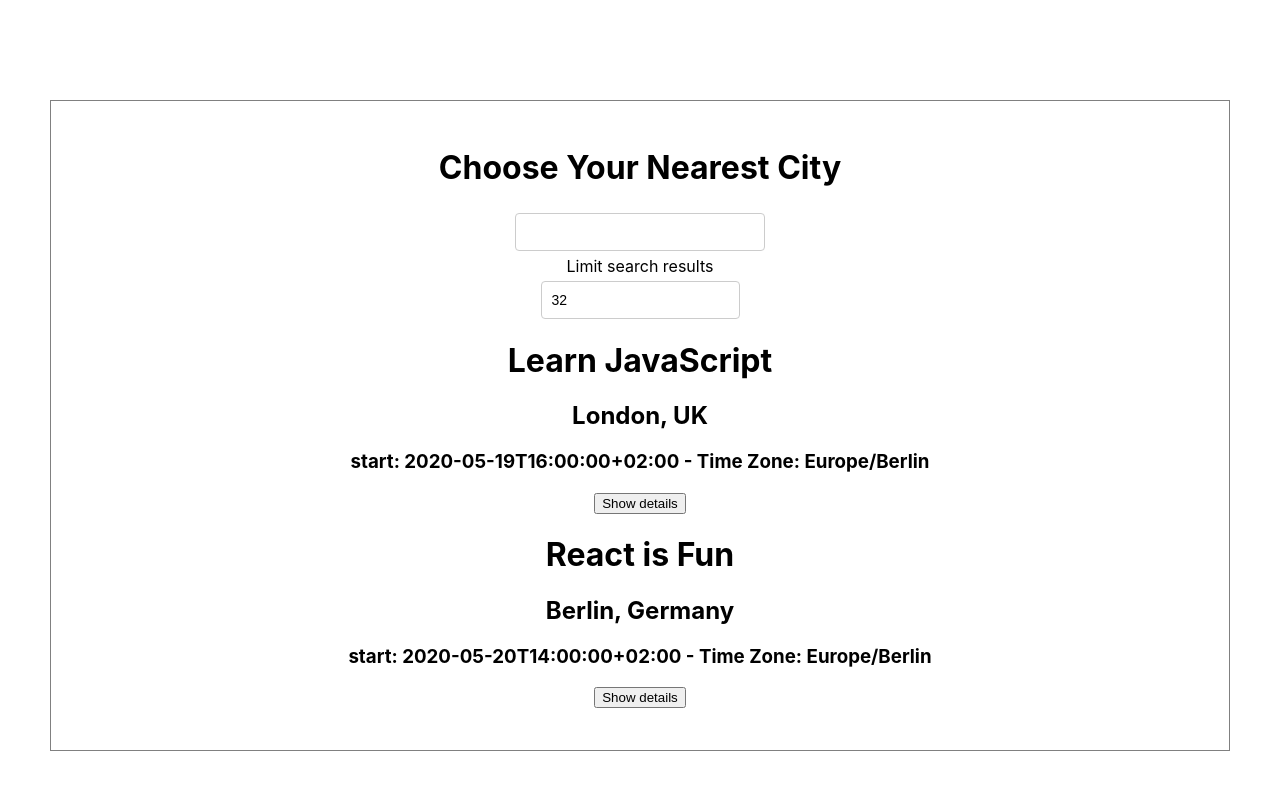
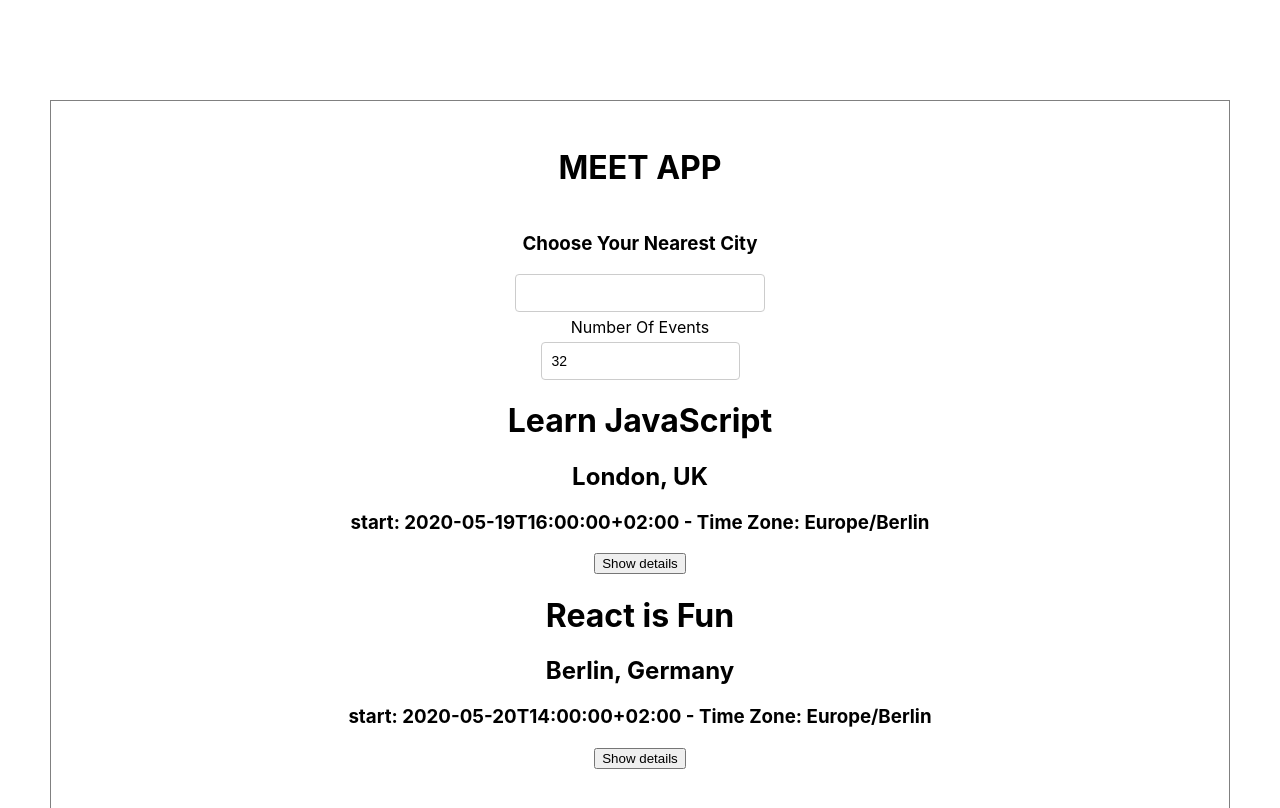
Before and after one commit to ttyagianjali/meet, a React (Create React App) app: page / in a window 1280 px wide. Shown: the top 808 px of the page. Built offline with nearby package versions, Linux system fonts and the light colour scheme; what atatus-spa would draw is missing.

Commit message:
changed some styling

```diff
--- a/src/App.css
+++ b/src/App.css
@@ -86,9 +86,13 @@
   padding: 10px 10px 35px;
   margin-bottom: 10px;
   text-align: left;
-  border: 1px solid black;
+  border-top: 1px solid black;
   border-radius: 4px;
   position: relative;
+}
+
+.EventList{
+  border-top: 2px;
 }
 
 .details-btn {
--- a/src/App.js
+++ b/src/App.js
@@ -59,7 +59,7 @@
   render() {
     return (
       <div className="App">
-        <h1><span>Choose Your Nearest City</span></h1>
+        <h1>MEET APP</h1>
         <CitySearch
           locations={this.state.locations}
           updateEvents={this.updateEvents}
--- a/src/CitySearch.js
+++ b/src/CitySearch.js
@@ -42,6 +42,9 @@
     return (
       <div className="CitySearch">
         <InfoAlert text={this.state.infoText} />
+        <h3>
+          Choose Your Nearest City
+        </h3>
         <input
           type="text"
           className="city"
--- a/src/NumberOfEvents.js
+++ b/src/NumberOfEvents.js
@@ -26,7 +26,7 @@
   render() {
     return (
       <div>
-        <p>Limit search results </p>
+        <p>Number Of Events</p>
         <input
           type="number"
           id="numberInput"
```
